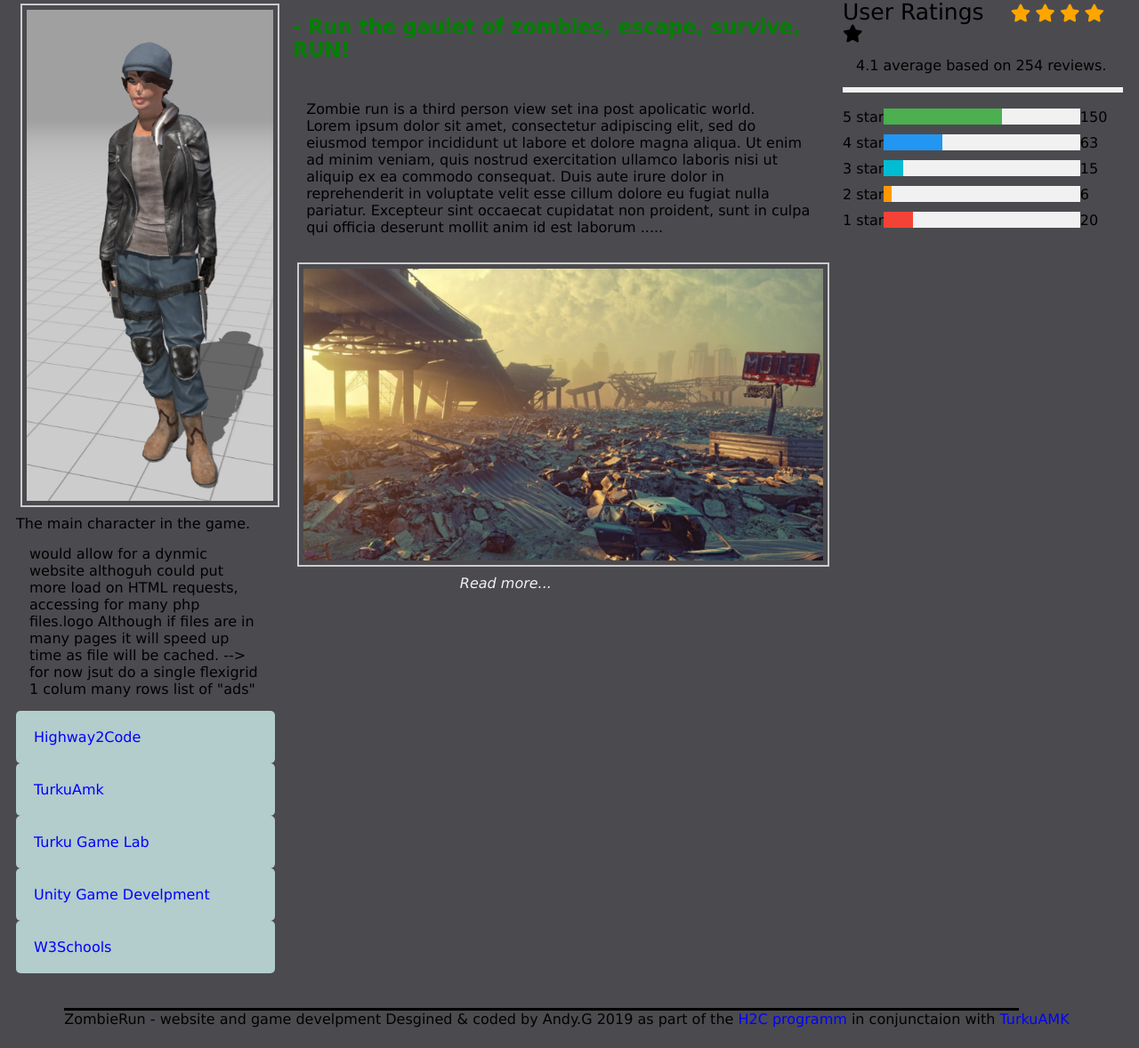
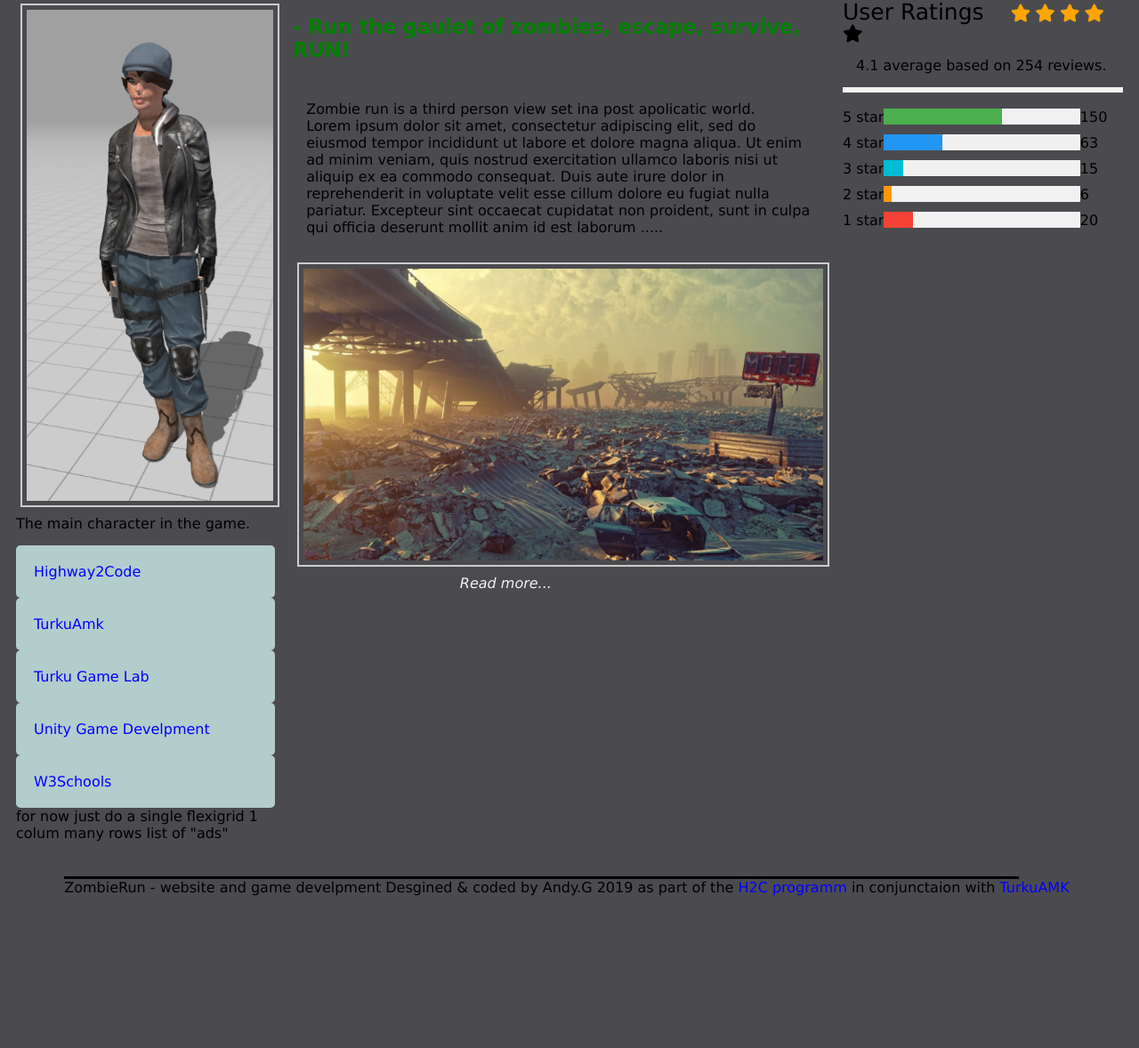
Before and after one commit to agdod/ZombieRun_webSite, a PHP site: page / in a window 1280 px wide. Shown: the part 254-1432 px from the top of the page at 89% size. After the commit the page ends 1261 px from the top, so only its background shows below. Run offline with PHP 8.4, Linux system fonts and the light colour scheme; some libraries are stand-ins or nearby versions.

Commit message:
samll changes

```diff
--- a/index.php
+++ b/index.php
@@ -118,14 +118,13 @@
             <img src="/img/mainCharacter.png" alt text=" main character">
             The main character in the game.
                 <p>
-                    <!-- ?php include('ads.php') --> <!-- single file for ads allowing modifation to one file -->
+                    <?php include('links.php') ?>
+                        <!-- extra links can be added here for indivdual pages -->
+                <!-- ?php include('ads.php') --> <!-- single file for ads allowing modifation to one file
                     would allow for a dynmic website althoguh could put more load on HTML requests, accessing for many php files.logo
                     Although if files are in many pages it will speed up time as file will be cached.  -->
-                    for now jsut do a single flexigrid 1 colum many rows list of "ads"
-                    <div class="links">
-                        <?php include('links.php') ?>
-                        <!-- extra links can be added here for indivdual pages -->
-                    </div>
+                    for now just do a single flexigrid 1 colum many rows list of "ads"
+
                 </p>
             </div>
             <div class="footer">
```
